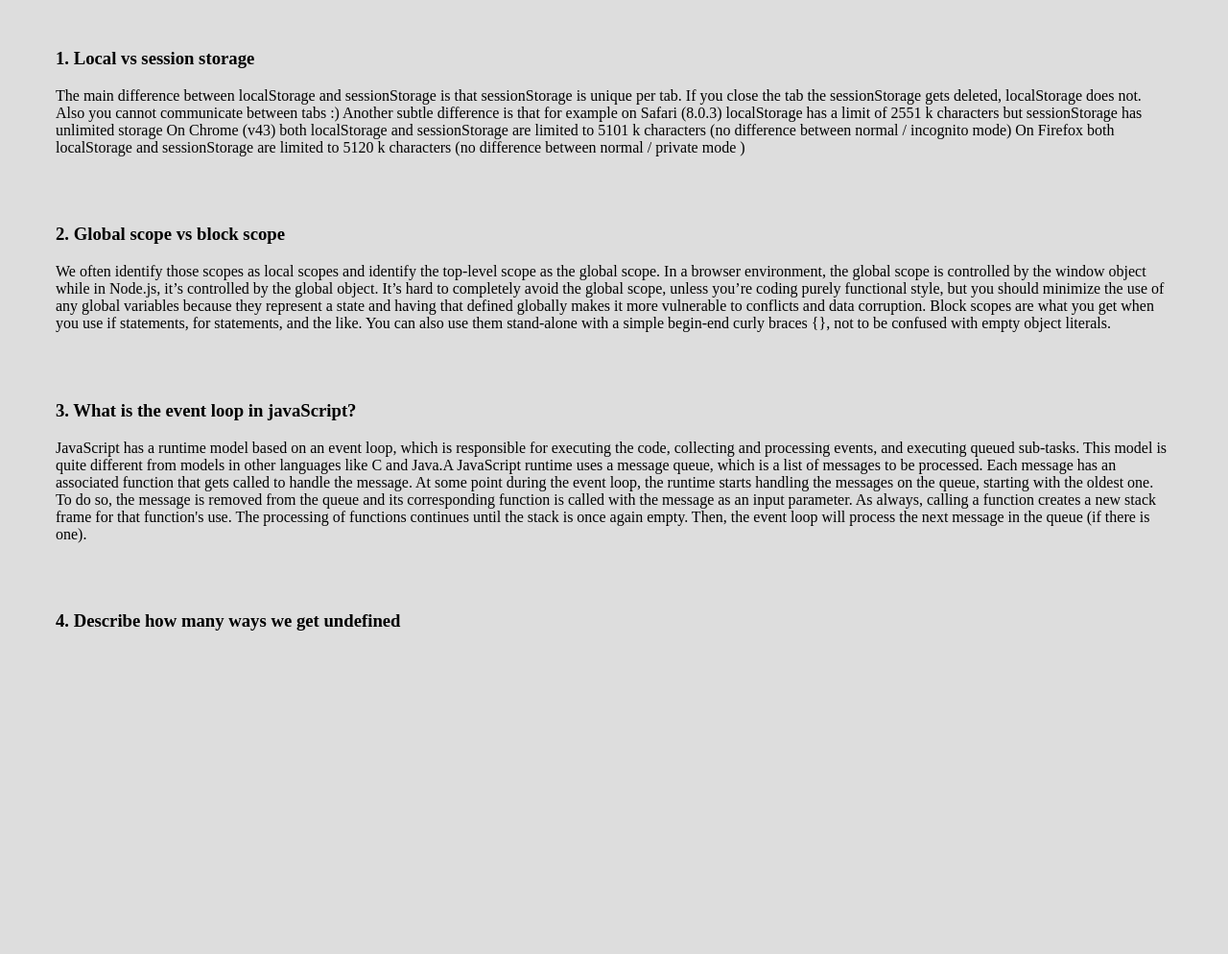
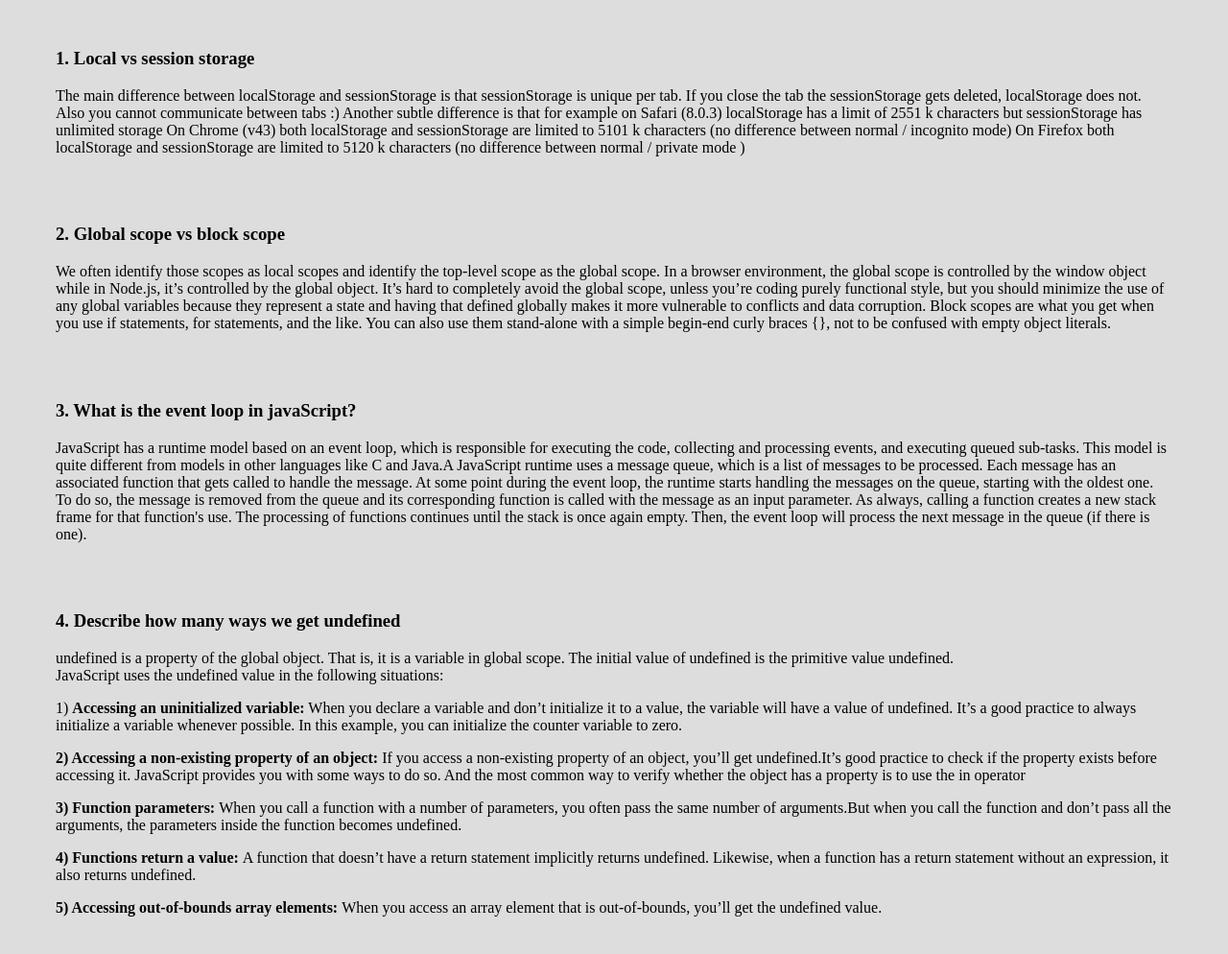
Before and after one commit to JNKarif/typist, a plain HTML site: page blog.html in a window 1280 px wide. Shown: the whole page at 96% size. Before the commit the page ends 800 px from the top, so only its background shows below. Drawn offline with Linux system fonts and the light colour scheme.

Commit message:
question-4-5

```diff
--- a/blog.html
+++ b/blog.html
@@ -84,7 +84,43 @@
         <h3>
             4. Describe how many ways we get undefined
         </h3>
-        <p></p>
+        <p>undefined is a property of the global object. That is, it is a variable in global scope. The initial value of
+            undefined is the primitive value undefined. <br>
+            JavaScript uses the undefined value in the following situations:</p>
+
+        <p>
+            1) <strong> Accessing an uninitialized variable:</strong>
+
+            When you declare a variable and don’t initialize it to a value, the variable will have a value of
+            undefined. It’s a good practice to always initialize a variable whenever possible. In this example, you can
+            initialize the counter variable to zero.
+        </p>
+
+        <p>
+            <strong>2) Accessing a non-existing property of an object:
+            </strong>If you access a non-existing property of an object, you’ll get undefined.It’s good practice to
+            check if the property exists before accessing it. JavaScript provides you with some ways to do so.
+
+            And the most common way to verify whether the object has a property is to use the in operator
+        </p>
+
+        <p>
+            <strong>3) Function parameters:
+            </strong>When you call a function with a number of parameters, you often pass the same number of
+            arguments.But when you call the function and don’t pass all the arguments, the parameters
+            inside the function becomes undefined.
+        </p>
+
+        <p>
+            <strong>4) Functions return a value:
+            </strong>A function that doesn’t have a return statement implicitly returns undefined. Likewise, when a
+            function has a return statement without an expression, it also returns undefined.
+        </p>
+        <p>
+            <strong>5) Accessing out-of-bounds array elements:
+            </strong>
+            When you access an array element that is out-of-bounds, you’ll get the undefined value.
+        </p>
     </main>
 </body>
 
```
